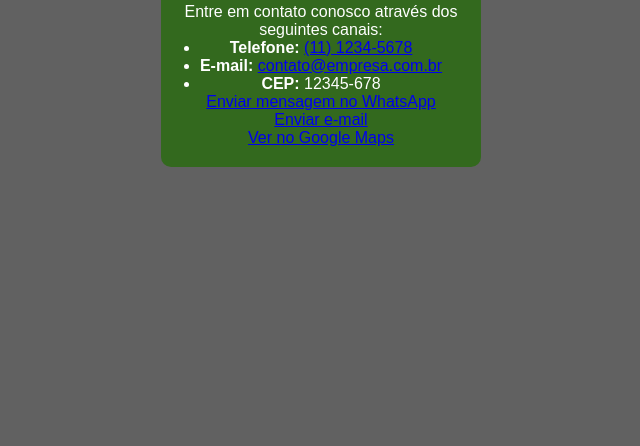
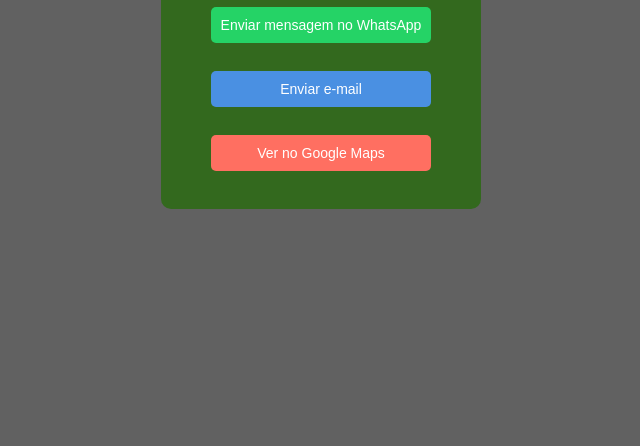
Before and after one commit to Lisxt/ecoDrive, a plain HTML site: page front/paginas/contato.html in a window 1280 px wide. Shown: the part 354-800 px from the top of the page, without its empty margins (319-959 px from the left). Drawn offline with Linux system fonts and the light colour scheme.

Commit message:
melhor cor em contato css

```diff
--- a/front/paginas/contato.css
+++ b/front/paginas/contato.css
@@ -1,11 +1,8 @@
-/* Resetando margens e preenchimentos padrões */
 * {
     margin: 0;
     padding: 0;
     box-sizing: border-box;
 }
-
-/* Estilo do body */
 body {
     display: flex;
     justify-content: center;
@@ -15,7 +12,6 @@
     font-family: Arial, sans-serif;
 }
 
-/* Container que vai centralizar o quadrado */
 .container {
     display: flex;
     justify-content: center;
@@ -23,7 +19,6 @@
     height: 100%;
 }
 
-/* Estilo do quadrado */
 .quadrado {
     width: 320px;
     padding: 20px;
@@ -36,13 +31,9 @@
     text-align: center;
     border-radius: 10px;
 }
-
-/* Estilo dos títulos */
 h1 {
     margin-bottom: 20px;
 }
-
-/* Estilo do formulário */
 form {
     width: 100%;
     display: flex;
@@ -75,3 +66,42 @@
 button:hover {
     background-color: #218838;
 }
+.links a {
+    display: block;
+    margin-top: 10px;
+    padding: 10px;
+    font-size: 14px;
+    text-decoration: none;
+    border-radius: 5px;
+    text-align: center;
+    transition: background-color 0.3s ease, color 0.3s ease;
+}
+.links a.whatsapp-link {
+    background-color: #25D366;
+    color: #ffffff;
+}
+
+.links a.whatsapp-link:hover {
+    background-color: #128C7E;
+    color: #ffffff;
+}
+
+.links a.email-link {
+    background-color: #4A90E2;
+    color: #ffffff;
+}
+
+.links a.email-link:hover {
+    background-color: #357ABD;
+    color: #ffffff;
+}
+
+.links a.maps-link {
+    background-color: #FF6F61;
+    color: #ffffff;
+}
+
+.links a.maps-link:hover {
+    background-color: #D94F3F;
+    color: #ffffff;
+}
--- a/front/paginas/contato.html
+++ b/front/paginas/contato.html
@@ -11,11 +11,6 @@
         <div class="quadrado">
             <h1>Contato</h1>
             <p>Entre em contato conosco através dos seguintes canais:</p>
-            <ul>
-                <li><strong>Telefone:</strong> <a href="tel:+551112345678">(11) 1234-5678</a></li>
-                <li><strong>E-mail:</strong> <a href="mailto:contato@empresa.com.br">contato@empresa.com.br</a></li>
-                <li><strong>CEP:</strong> 12345-678</li>
-            </ul>
             <div class="links">
                 <a href="https://wa.me/551112345678" target="_blank" class="whatsapp-link">Enviar mensagem no WhatsApp</a><br>
                 <a href="mailto:contato@empresa.com.br" target="_blank" class="email-link">Enviar e-mail</a><br>
```
